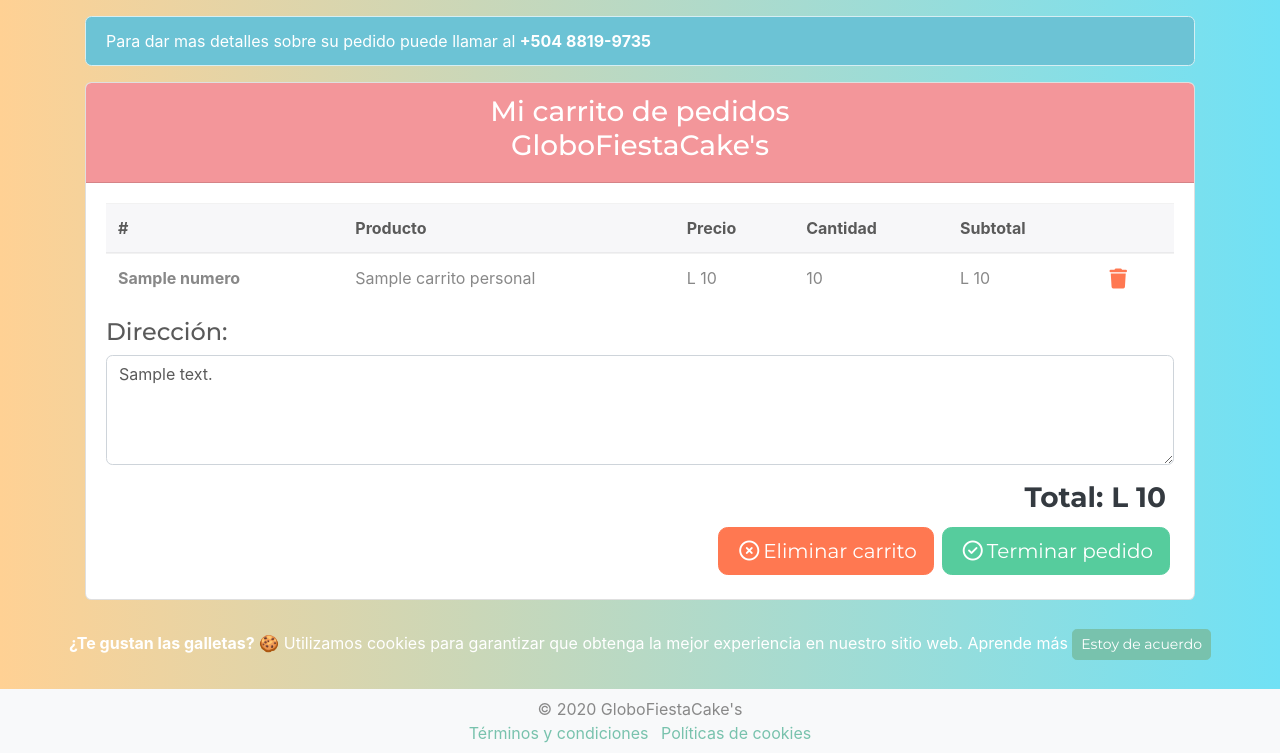
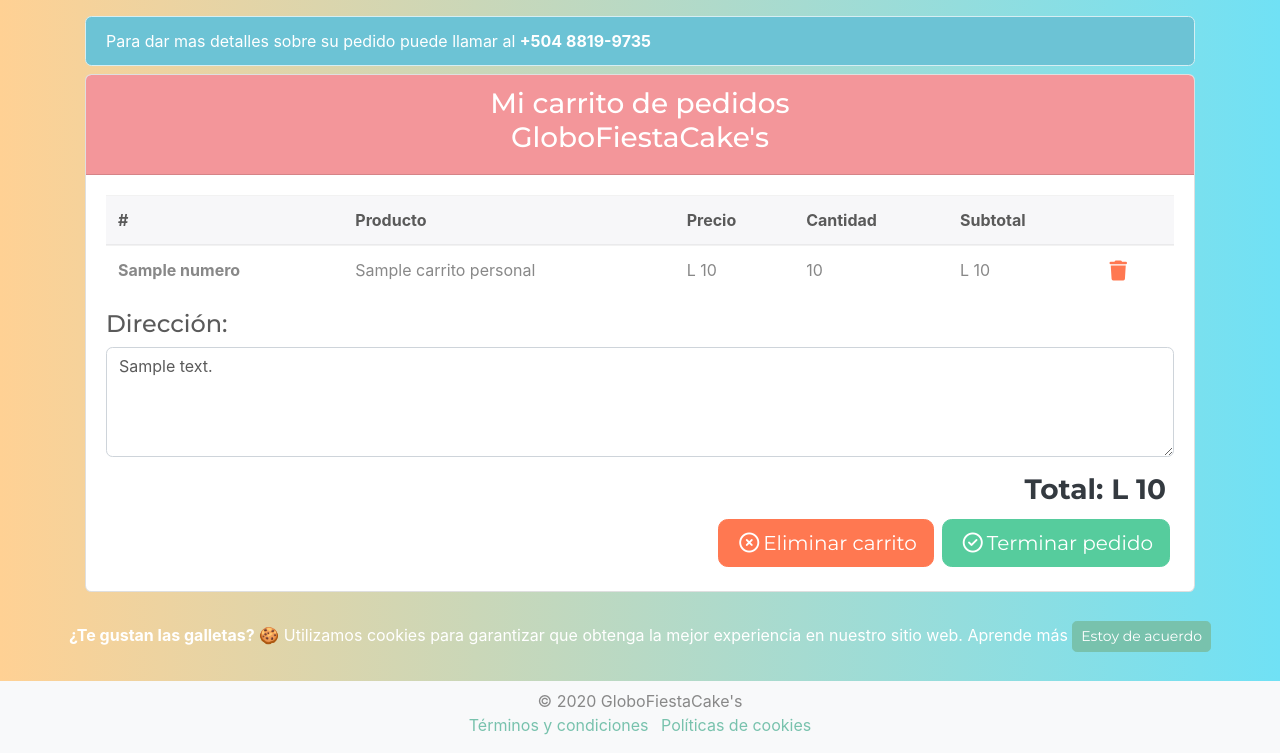
Before and after one commit to DRBC17/cakeshop-app, a Node server app: template views/store/cart.hbs in a window 1280 px wide. Shown: the part 56-809 px from the top of the page. Run offline with Node 20, Linux system fonts and the light colour scheme; the template is opened without the code that fills it: most values are stand-ins (such as "Sample title", 1, 10 or a date in 2020); some libraries are stand-ins or nearby versions.

Commit message:
Se agrego margen al mensaje
Signed-off-by: Mayra Guevara <maystef1@hotmail.com>

```diff
--- a/views/store/cart.hbs
+++ b/views/store/cart.hbs
@@ -1,9 +1,9 @@
 {{!-- Mostrar los mensajes en caso de existir --}}
 {{>ourMessages}}
-<div class="alert alert-info mt-3" role="alert">
+<div class="alert alert-info m-0 mt-3" role="alert">
  Para dar mas detalles sobre su pedido puede llamar al <strong>+504 8819-9735</strong>
 </div>
-<div class="card mb-3">
+<div class="card mt-2 mb-3">
     <div class="card-header text-center bg-secondary text-white">
         <h3> Mi carrito de pedidos</br> GloboFiestaCake's</h3>
     </div>
```
